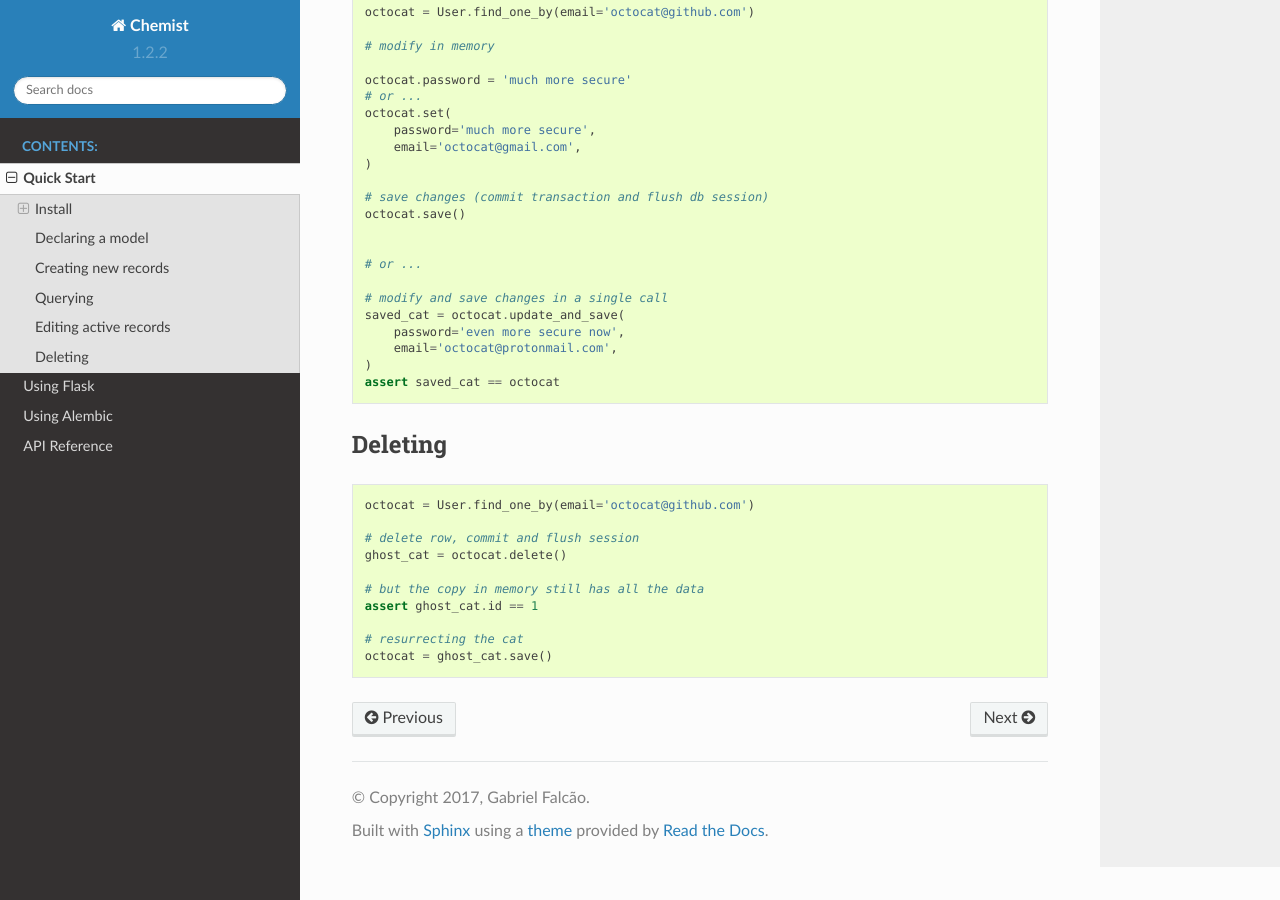
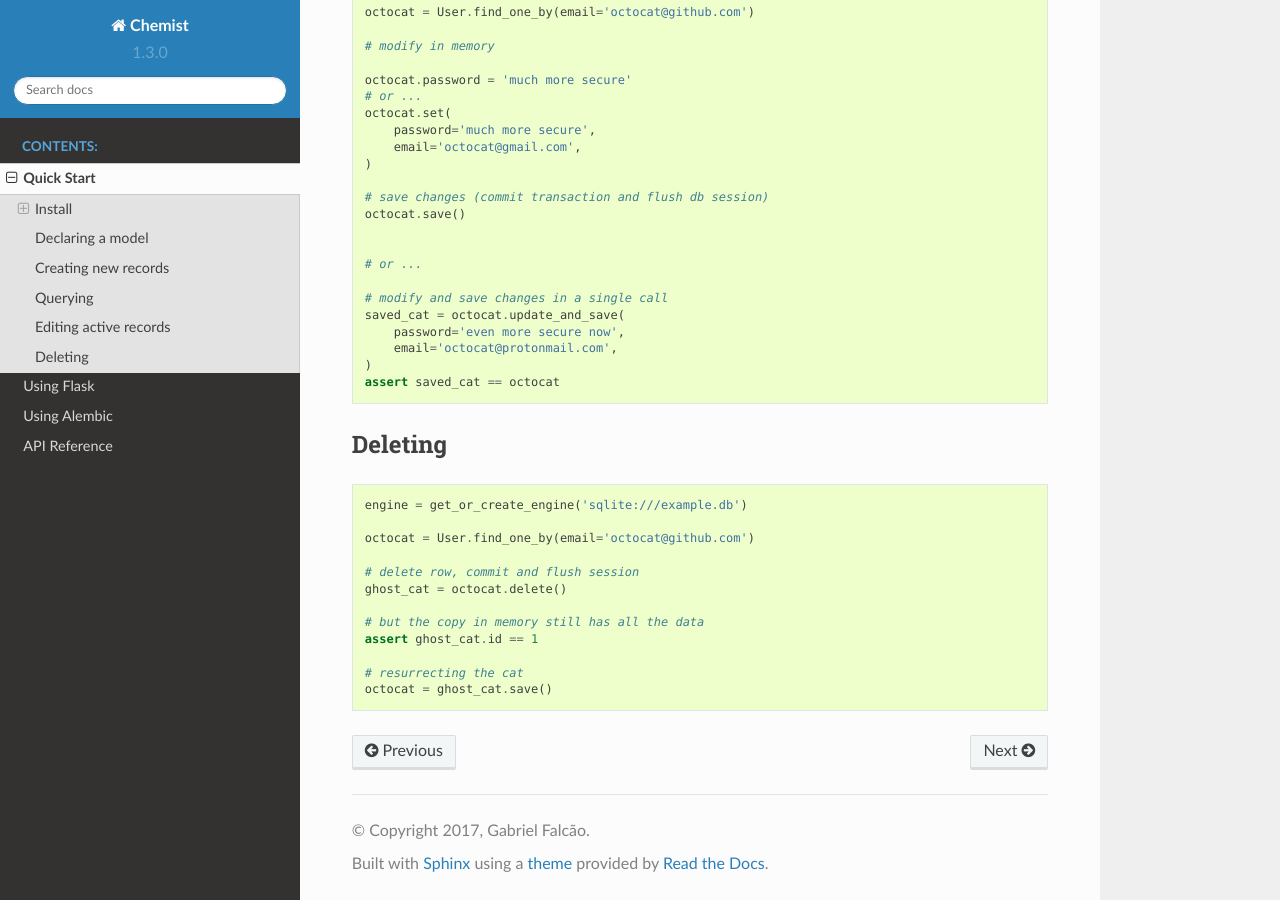
Before and after one commit to gabrielfalcao/chemist, a Sphinx documentation site: the page built from docs/source/tutorial.rst, in a window 1280 px wide and 900 px high, scrolled down 2377 px. Built offline with Sphinx 7.4.7 and the Read the Docs theme 2.0.0, drawn with Linux system fonts in a browser that asks for light colours.

Commit message:
New release: 1.3.0

```diff
--- a/chemist/version.py
+++ b/chemist/version.py
@@ -1 +1 @@
-version = '1.2.2'
+version = '1.3.0'
--- a/docs/source/conf.py
+++ b/docs/source/conf.py
@@ -35,7 +35,7 @@ project = u'Chemist'
 copyright = u'2017, Gabriel Falcão'
 author = u'Gabriel Falcão'
 
-release = u'1.2.2'
+release = u'1.3.0'
 
 # The language for content autogenerated by Sphinx. Refer to documentation
 # for a list of supported languages.
--- a/docs/source/tutorial.rst
+++ b/docs/source/tutorial.rst
@@ -175,6 +175,8 @@ Deleting
 
 .. code:: python
 
+    engine = get_or_create_engine('sqlite:///example.db')
+
     octocat = User.find_one_by(email='octocat@github.com')
 
     # delete row, commit and flush session
```
